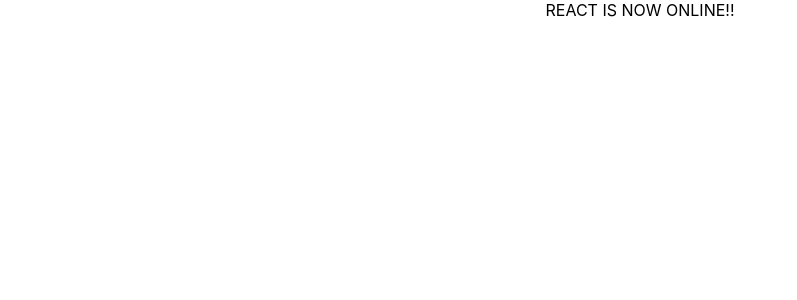
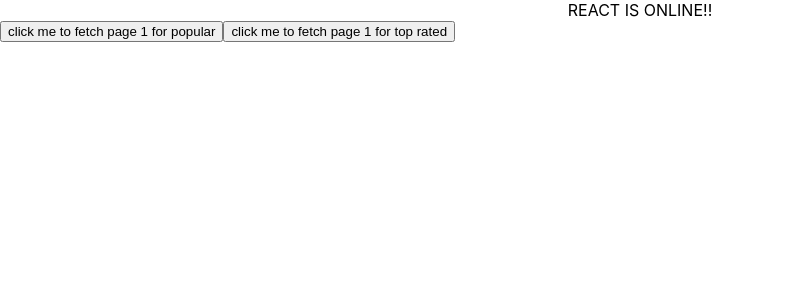
Before and after one commit to LunaHuang123/movie_list_app, a React (Create React App) app in the folder movie_list/: page / in a window 1280 px wide. Shown: the top 300 px of the page, without its empty margins (0-797 px from the left). Built offline with nearby package versions, Linux system fonts and the light colour scheme.

Commit message:
fixed typo for action creator

```diff
--- a/movie_list/src/App.js
+++ b/movie_list/src/App.js
@@ -1,10 +1,12 @@
 // import logo from './logo.svg';
 import './App.css';
+import fetchNewPopularPage from './actionCreators/popular_pages_action_creator';
+import { fetchSaveTopRatedPage } from './actionCreators/topRatedPageActionCreator';
 
 function App() {
   return (
     <div className="App">
-      REACT IS NOW ONLINE!!
+      REACT IS ONLINE!!
     </div>
   );
 }
--- a/movie_list/src/actionCreators/popular_pages_action_creator.js
+++ b/movie_list/src/actionCreators/popular_pages_action_creator.js
@@ -20,20 +20,23 @@ const cachePage = data => ({
 });
 
 const fetchNewPopularPage = (pageNum) => (dispatch, getState) => {
-    const page = getState().popularPage.cachePages[pageNum];
+  debugger;
+    const page = getState().popularPage.cachedPages[pageNum];
+    debugger;
     if (page && page.status === STATUS_TYPE.start) {
-            return;
+        return;
       }
 
       if (page && page.status === STATUS_TYPE.success) {
         return;
       }
+
       dispatch(startFetchPage(pageNum)); // fetch started
       fetchPopularPage(pageNum)
         .then(response => dispatch(cachePage(response.data))) // fetch sucess, cache data
         .catch(error => {
           console.log(error);
-          dispatch(failedFetchPage(error)); // fetch failed
+          dispatch(failedFetchPage(pageNum)); // fetch failed
         })
 
 }
--- a/movie_list/src/actionCreators/topRatedPageActionCreator.js
+++ b/movie_list/src/actionCreators/topRatedPageActionCreator.js
@@ -23,6 +23,7 @@ const cachePage = (data) => ({
 // this step is async, so we should return a thunk function
 // for react-thunk middleware to handle
 const fetchSaveTopRatedPage = (pageNumber) => (dispatch, getState) => {
+  debugger;
   const page = getState().topRatedPage.cachedPages[pageNumber];
   if (page && page.status === STATUS_TYPE.start) {
     // console.log(`fetch for page ${pageNumber} is in progress`);
--- a/movie_list/src/index.js
+++ b/movie_list/src/index.js
@@ -15,11 +15,14 @@ const store = configureStore();
 window.axios = axios;
 window.getState = store.getState;
 window.dispatch = store.dispatch;
-window.fetchPopularPage = fetchNewPopularPage;
+window.fetchPopularPage = fetchNewPopularPage();
+window.fetchTopRatedPage = fetchSaveTopRatedPage();
 root.render(
   <React.StrictMode>
     <Provider store={store}>
       <App />
+      <button onClick={()=>store.dispatch(fetchNewPopularPage(1))}>click me to fetch page 1 for popular</button>
+      <button onClick={()=>store.dispatch(fetchSaveTopRatedPage(1))}>click me to fetch page 1 for top rated</button>
     </Provider>
   </React.StrictMode>
 );
--- a/movie_list/src/reducers/root_reducer.js
+++ b/movie_list/src/reducers/root_reducer.js
@@ -4,7 +4,7 @@ import topRatedPageReducer from "./topRatedPageReducer";
 
 const rootReducer = combineReducers({
   topRatedPage: topRatedPageReducer,
-  popularPageReducer: popularPageReducer
+  popularPage: popularPageReducer
 });
 
 export default rootReducer;
```
